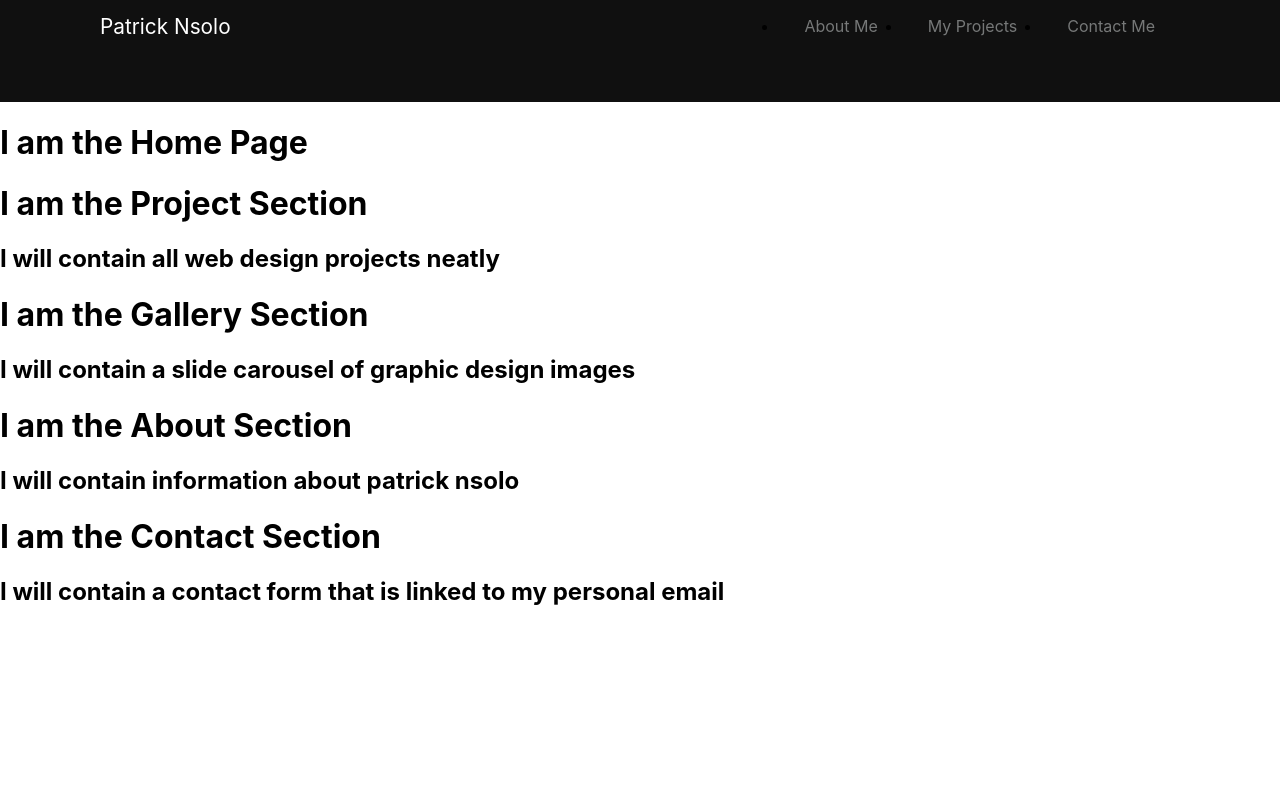
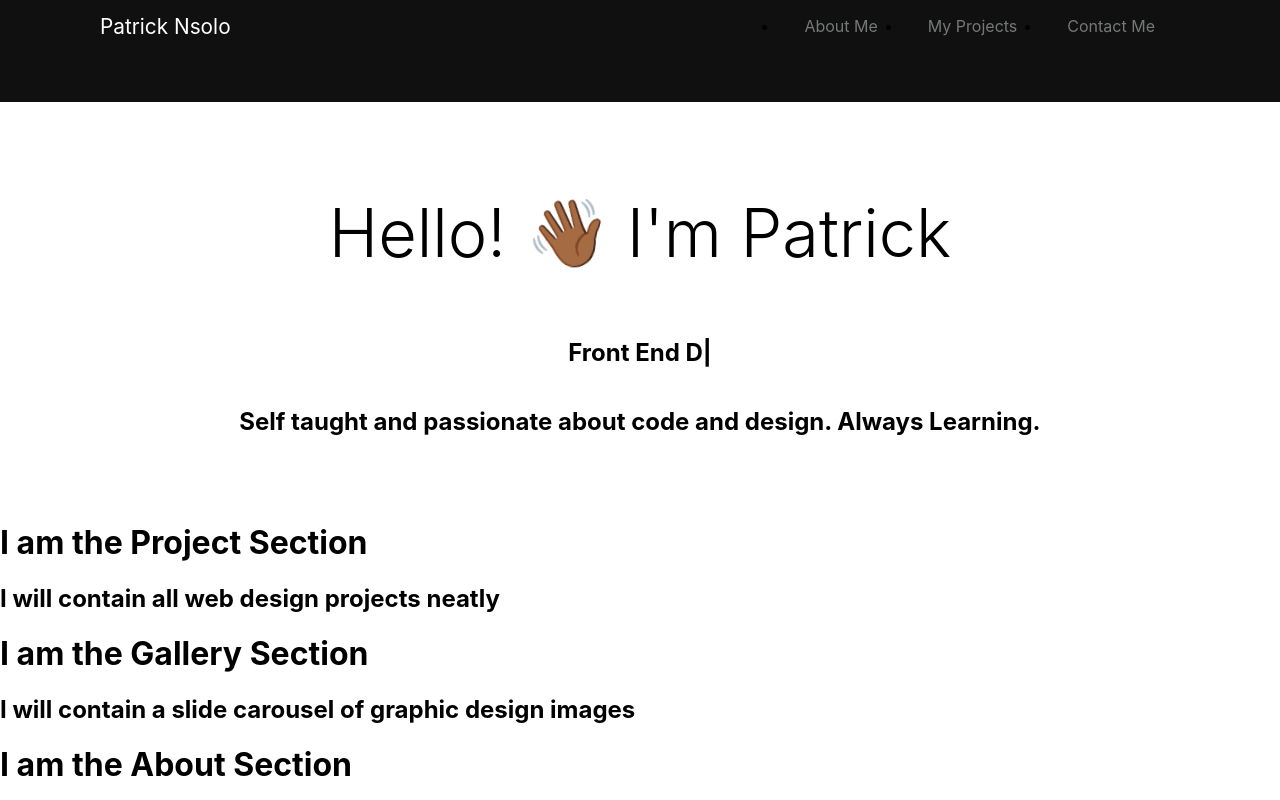
Before and after one commit to patrick-nsolo/FEDportfolio, a React (Create React App) app: page / in a window 1280 px wide. Shown: the top 800 px of the page. Built offline with nearby package versions, Linux system fonts and the light colour scheme.

Commit message:
Update React web app

```diff
--- a/package.json
+++ b/package.json
@@ -15,7 +15,9 @@
     "react-responsive-carousel": "^3.2.23",
     "react-router-dom": "^6.16.0",
     "react-scripts": "5.0.1",
+    "react-typed": "^1.2.0",
     "react-video": "^1.5.3",
+    "react-wavify": "^1.9.0",
     "web-vitals": "^2.1.4"
   },
   "scripts": {
--- a/src/components/Home/Home.css
+++ b/src/components/Home/Home.css
@@ -0,0 +1,30 @@
+.home-container {
+    display: flex;
+    flex-direction: column;
+    align-items: center;
+    justify-content: center;
+    height: 50vh;
+}
+.wave {
+    animation-name: wave-animation;  /* Refers to the name of your @keyframes element below */
+    animation-duration: 2.5s;        /* Change to speed up or slow down */
+    animation-iteration-count: infinite;  /* Never stop waving :) */
+    transform-origin: 70% 70%;       /* Pivot around the bottom-left palm */
+    display: inline-block;
+}
+
+@keyframes wave-animation {
+      0% { transform: rotate( 0.0deg) }
+     10% { transform: rotate(14.0deg) }  /* The following five values can be played with to make the waving more or less extreme */
+     20% { transform: rotate(-8.0deg) }
+     30% { transform: rotate(14.0deg) }
+     40% { transform: rotate(-4.0deg) }
+     50% { transform: rotate(10.0deg) }
+     60% { transform: rotate( 0.0deg) }  /* Reset for the last half to pause */
+    100% { transform: rotate( 0.0deg) }
+}
+.intro {
+    font-size: calc(1.525rem + 3.3vw);
+    font-weight: 300;
+    line-height: 1.2;
+}
--- a/src/components/Home/Home.js
+++ b/src/components/Home/Home.js
@@ -1,10 +1,15 @@
 import React from 'react';
+import Typed from 'react-typed';
 import './Home.css';
 
 function Home() {
   return (
-    <div>
-        <h1>I am the Home Page</h1>
+    <div className="home-container">
+      <h1 className="intro">Hello! <span class="wave">👋🏾</span> I'm Patrick  </h1>
+      <h2 className="role">
+        <Typed strings={['Front End Developer/ Graphic Designer']} typeSpeed={40} backSpeed={50} loop/>
+      </h2>
+      <h2>Self taught and passionate about code and design. Always Learning.</h2>
     </div>
   )
 }
```
Also changed, not shown: 2 other files (tests, documents, lock files or other folders).
